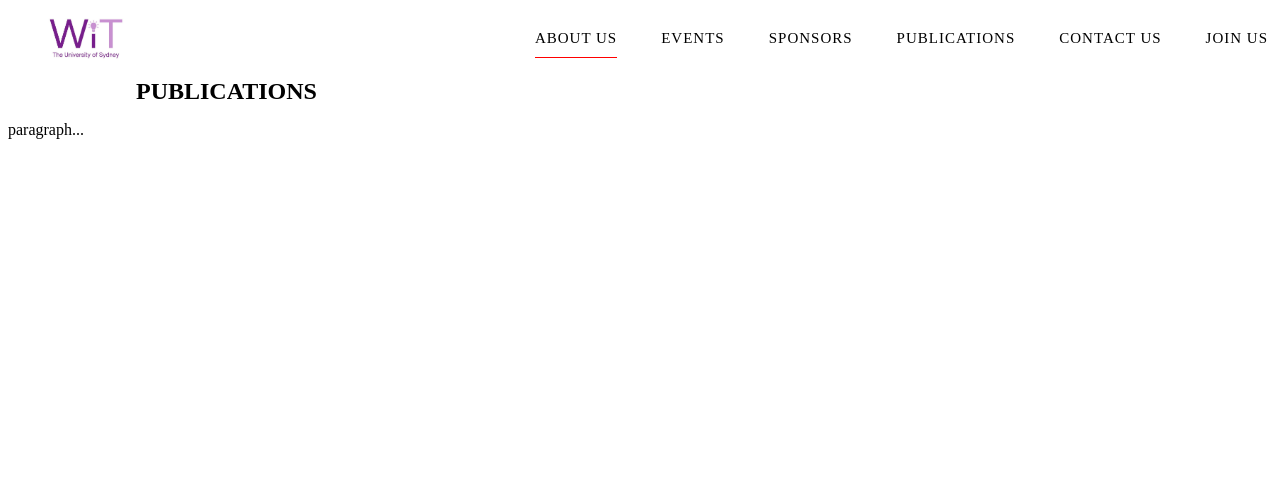
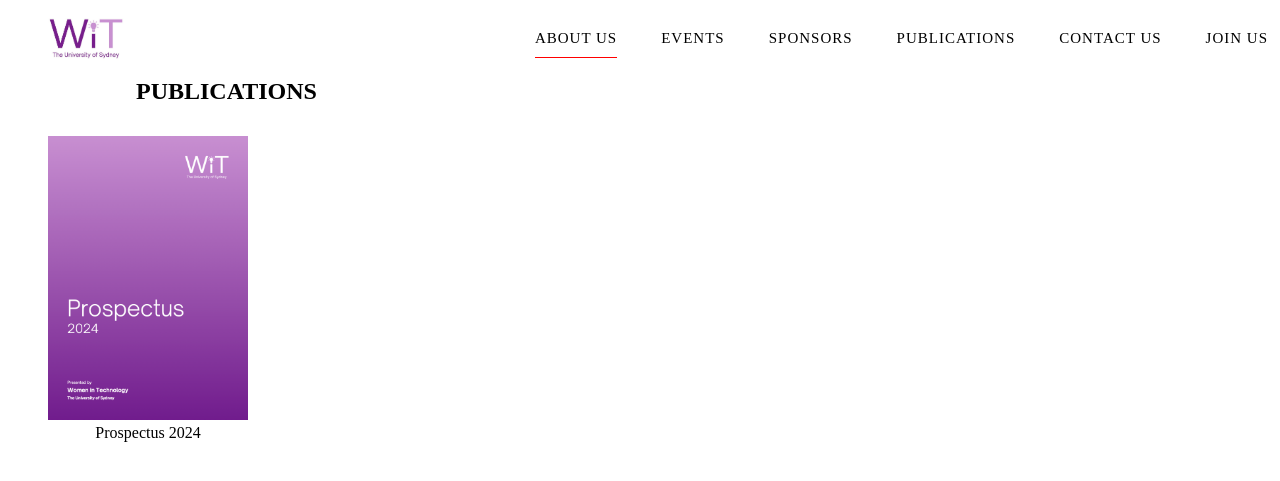
Before and after one commit to womenintechnologyusyd/WIT-Website, a Flask app: page /publications in a window 1280 px wide. Shown: the top 481 px of the page. Run offline with Flask 3, Linux system fonts and the light colour scheme.

Commit message:
Click on publication thumbnail to view publication in a new tab

```diff
--- a/WIT-Website-main/templates/publications.jinja
+++ b/WIT-Website-main/templates/publications.jinja
@@ -3,11 +3,12 @@
 {% block content %}
 
     <h1>PUBLICATIONS</h1>
-    <p>paragraph...</p>
 
-
-
-
-
+    <figure style="display: inline-block; text-align: center;">
+        <a href="{{ url_for('static', filename='prospectus.pdf') }}" target="_blank">
+            <img src="{{ url_for('static', filename='prospectus-thumbnail.png') }}" alt="Magazine Front Page" width="200">
+        </a>
+        <figcaption>Prospectus 2024</figcaption>
+    </figure>
 
 {% endblock %}
```
Also changed, not shown: WIT-Website-main/static/prospectus-thumbnail.png (added), 3 other files.
